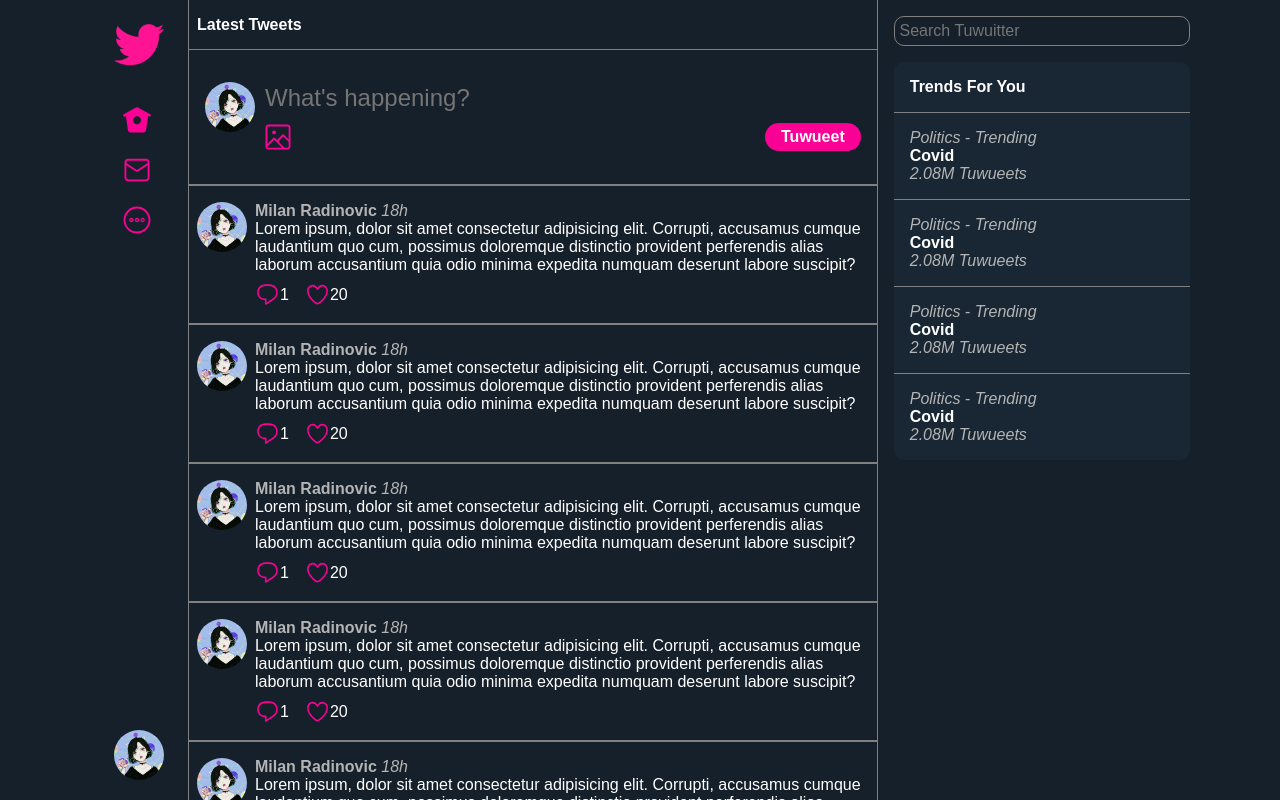
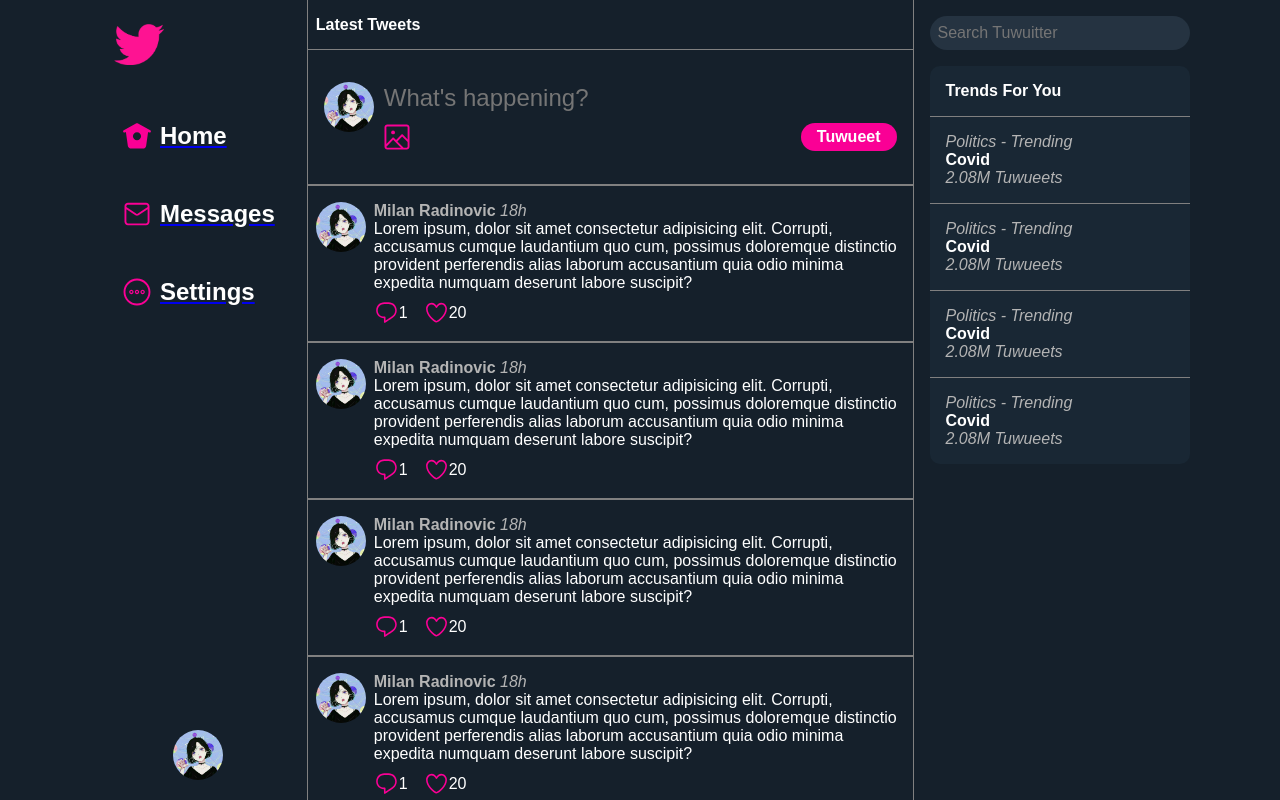
Before and after one commit to Milanrdnvc/twitter-clone, a React (Create React App) app in the folder client/: page / in a window 1280 px wide. Built offline with nearby package versions, Linux system fonts and the light colour scheme.

Commit message:
Optimized Sidebar for bigger resolutions (show link text)

```diff
--- a/client/src/components/Sidebar/Options.jsx
+++ b/client/src/components/Sidebar/Options.jsx
@@ -1,12 +1,16 @@
-import { OptionsWrapper, Option, Logo } from '../styled/SidebarStyles';
+import {
+  OptionsWrapper,
+  Option,
+  Logo,
+  OptionText,
+} from '../styled/SidebarStyles';
 import logo from '../../pictures/logo.png';
 
 function Options() {
   return (
     <OptionsWrapper>
       <Logo src={logo} alt="logo" />
-      <Option>
-        <a href="#">
+      <Option href="#">
         <svg viewBox="0 0 24 24">
           <g>
             <path
@@ -15,10 +19,9 @@ function Options() {
             ></path>
           </g>
         </svg>
-        </a>
+        <OptionText>Home</OptionText>
       </Option>
-      <Option>
-        <a href="#">
+      <Option href="#">
         <svg viewBox="0 0 24 24">
           <g>
             <path
@@ -27,10 +30,9 @@ function Options() {
             ></path>
           </g>
         </svg>
-        </a>
+        <OptionText>Messages</OptionText>
       </Option>
-      <Option>
-        <a href="#">
+      <Option href="#">
         <svg viewBox="0 0 24 24">
           <g>
             <path
@@ -43,7 +45,7 @@ function Options() {
             ></path>
           </g>
         </svg>
-        </a>
+        <OptionText>Settings</OptionText>
       </Option>
     </OptionsWrapper>
   );
--- a/client/src/components/styled/AppStyles.js
+++ b/client/src/components/styled/AppStyles.js
@@ -15,6 +15,7 @@ body {
 :root {
   --color-bg: #15202b;
   --color-bg-secondary: #192734;
+  --color-bg-tertiary: #253341;
   --color-fg: #fa0095;
   --color-primary: white;
   --color-secondary: #b4b4b4;
--- a/client/src/components/styled/FeedStyles.js
+++ b/client/src/components/styled/FeedStyles.js
@@ -43,13 +43,8 @@ export const CreateTweetForm = styled.textarea`
   font-size: var(--font-medium, 1rem);
   background-color: transparent;
   border: none;
-  border-bottom: 1px solid white;
   resize: none;
   color: var(--color-primary, white);
-
-  @media (min-width: 500px) {
-    border: none;
-  }
 `;
 
 export const CreateTweetPfp = styled.img`
--- a/client/src/components/styled/GadgetsStyles.js
+++ b/client/src/components/styled/GadgetsStyles.js
@@ -11,12 +11,12 @@ export default styled.div`
 `;
 
 export const SearchWrapper = styled.input`
-  background-color: transparent;
-  border: 1px solid gray;
-  border-radius: 10px;
+  background-color: var(--color-bg-tertiary, #253341);
+  border: none;
+  border-radius: 9999px;
   font-size: var(--font-small);
   color: var(--color-primary, white);
-  padding: 0.3rem;
+  padding: 0.5rem;
   margin-top: 1rem;
   width: 100%;
 `;
--- a/client/src/components/styled/SidebarStyles.js
+++ b/client/src/components/styled/SidebarStyles.js
@@ -24,6 +24,7 @@ export const OptionsWrapper = styled.ul`
   list-style-type: none;
   display: flex;
   justify-content: space-around;
+  align-items: center;
   padding: 0.5rem;
   margin: 0;
   border-top: 1px solid gray;
@@ -32,11 +33,44 @@ export const OptionsWrapper = styled.ul`
     flex-direction: column;
     border-top: none;
   }
+
+  @media (min-width: 1004px) {
+    align-items: flex-start;
+  }
 `;
 
-export const Option = styled.li`
-  max-width: 30px;
-  margin: 0.5rem;
+export const Option = styled.a`
+  margin: 1rem 0;
+  padding: 0.5rem;
+  display: flex;
+  align-items: center;
+  justify-content: flex-start;
+  cursor: pointer;
+  transition: background-color 0.1s ease-in-out;
+  border-radius: 20px;
+
+  &:hover {
+    background-color: rgba(250, 0, 149, 0.3);
+  }
+
+  svg {
+    width: 30px;
+    margin-right: 0.5rem;
+    cursor: pointer;
+  }
+`;
+
+export const OptionText = styled.div`
+  text-decoration: none;
+  color: var(--color-primary, white);
+  font-family: sans-serif;
+  font-weight: 600;
+  font-size: var(--font-medium);
+  display: none;
+
+  @media (min-width: 1004px) {
+    display: block;
+  }
 `;
 
 export const ProfileWrapper = styled.div`
```
Also changed, not shown: 1 other file (tests, documents, lock files or other folders). Lines whose indentation alone changed are shown as unchanged.
